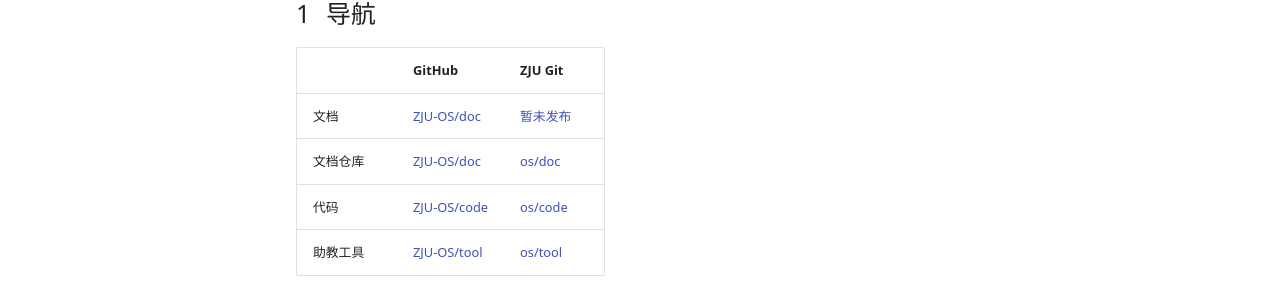
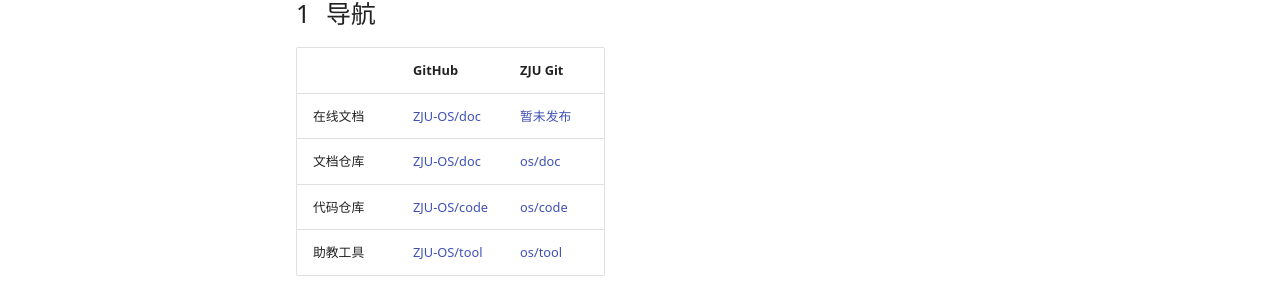
Before and after one commit to hharryz/zju-os-doc, an MkDocs documentation site: the page built from docs/README.md, in a window 1280 px wide and 900 px high. Shown: the part 249-551 px from the top of the window. Built offline with MkDocs 1.6.1 and Material for MkDocs 9.7.7, drawn with Linux system fonts in a browser that asks for light colours; comment, search, counter and statistics services are not loaded.

Commit message:
ci: fix ZJU Git Page Builder
Signed-off-by: bowlingzhu <bowlingzhu@tencent.com>

```diff
--- a/.gitlab-ci.yml
+++ b/.gitlab-ci.yml
@@ -6,7 +6,7 @@ pages:
   stage: deploy
   script:
     # 移除 ZJU Git 不支持的插件
-    - sed -i '/zjugit-remove/,$d' mkdocs.yml
+    - sed -i '/git-committers/,$d' mkdocs.yml
     - dummy
   variables:
     BUILDER: 'mkdocs'
--- a/docs/README.md
+++ b/docs/README.md
@@ -6,9 +6,9 @@
 
 | | GitHub | ZJU Git |
 | ---- | ---- | ---- |
-| 文档 | [ZJU-OS/doc](https://zju-os.github.io/doc/) | [暂未发布]() |
+| 在线文档 | [ZJU-OS/doc](https://zju-os.github.io/doc/) | [暂未发布]() |
 | 文档仓库 | [ZJU-OS/doc](https://github.com/ZJU-OS/doc) | [os/doc](https://git.zju.edu.cn/os/doc) |
-| 代码 | [ZJU-OS/code](https://github.com/ZJU-OS/code) | [os/code](https://git.zju.edu.cn/os/code) |
+| 代码仓库 | [ZJU-OS/code](https://github.com/ZJU-OS/code) | [os/code](https://git.zju.edu.cn/os/code) |
 | 助教工具 | [ZJU-OS/tool](https://github.com/ZJU-OS/tool) | [os/tool](https://git.zju.edu.cn/os/tool) |
 
 ## 历史
--- a/mkdocs.yml
+++ b/mkdocs.yml
@@ -114,13 +114,13 @@ plugins:
   - drawio
   - tags
   - search
-  # zjugit-remove 该行及以下的插件将在 ZJU Git 流水线中移除
+  - include_dir_to_nav:
+      recurse: false
   - git-revision-date-localized:
       enable_creation_date: true
   # 该插件本地编辑时关闭，CI 时自动开启
+  # 该行及以下的内容在 ZJU Git 流水线中自动删除
   - git-committers:
       enabled: false
       repository: zju-os/doc
       branch: main
-  - include_dir_to_nav:
-      recurse: false
```
